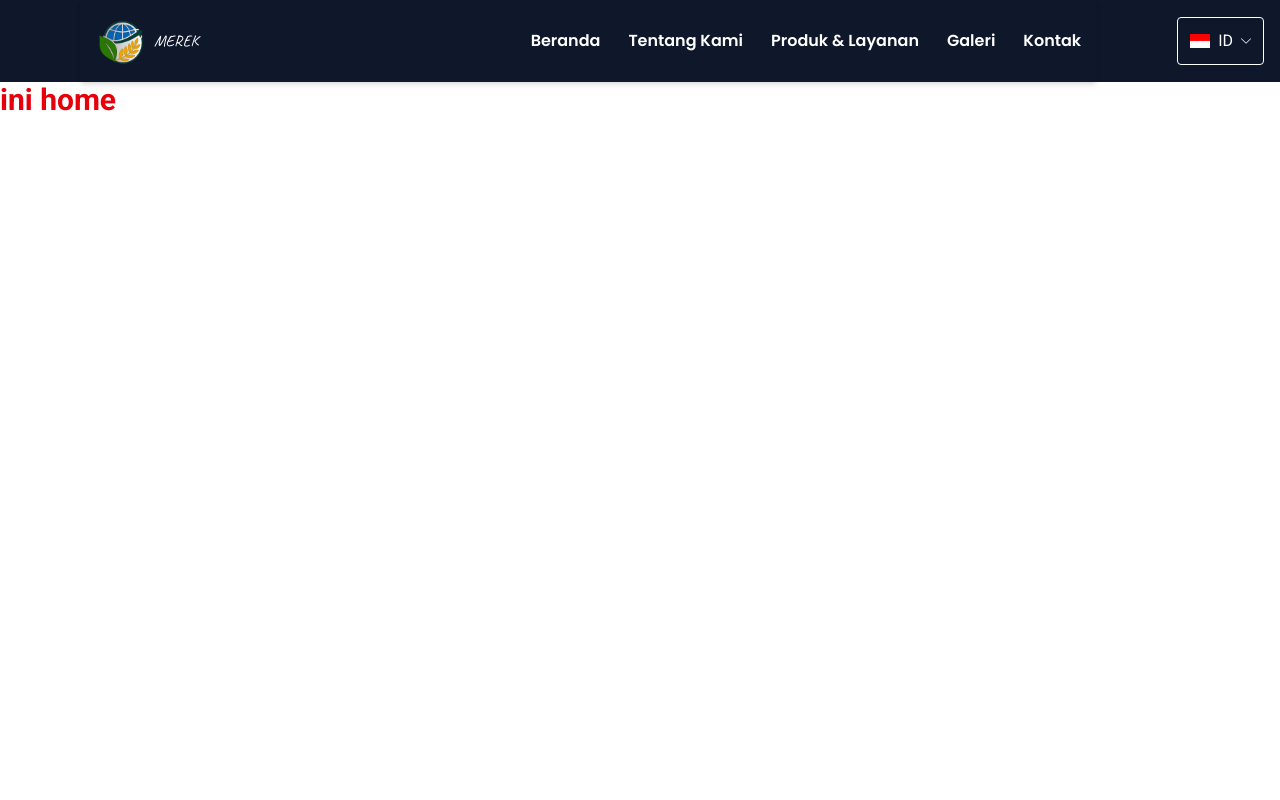
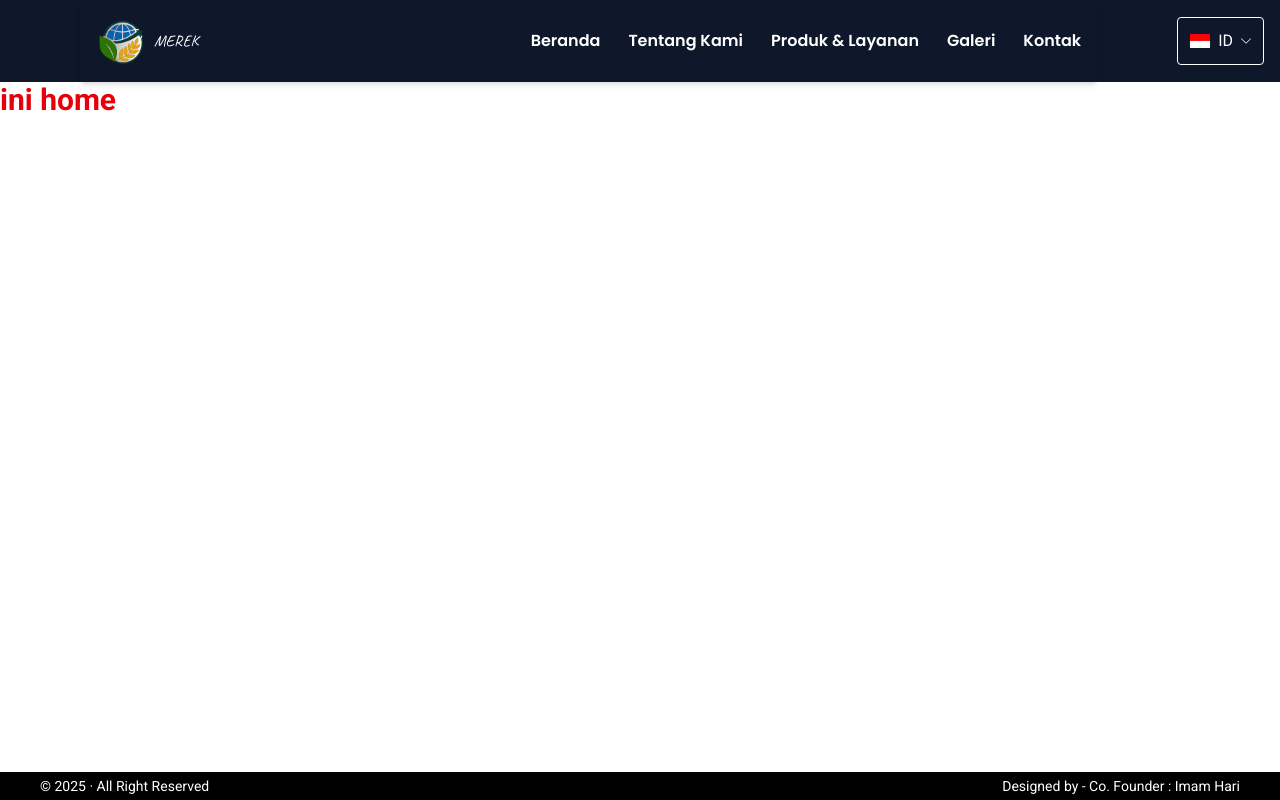
Before and after one commit to Imamhari/nusantara-bites, a Next.js app: page / in a window 1280 px wide. Built offline with nearby package versions, Linux system fonts and the light colour scheme.

Commit message:
add footer

```diff
--- a/src/app/layout.tsx
+++ b/src/app/layout.tsx
@@ -2,6 +2,7 @@ import type { Metadata } from "next";
 import { Geist, Geist_Mono } from "next/font/google";
 import "./globals.css";
 import Navbar from "@/components/Navbar";
+import Footer from "@/components/Footer";
 
 const geistSans = Geist({
   variable: "--font-geist-sans",
@@ -30,6 +31,7 @@ export default function RootLayout({
       >
         <Navbar />
         {children}
+        <Footer/>
       </body>
     </html>
   );
--- /dev/null
+++ b/src/components/Footer.tsx
@@ -0,0 +1,14 @@
+import React from 'react'
+
+function Footer() {
+  return (
+    <section className='absolute bg-black w-full bottom-0'>
+        <div className='flex flex-col lg:flex-row  items-center justify-between text-sm py-1 text-white  mx-auto max-w-[1200px]'>
+        <p>© 2025 · All Right Reserved </p>
+        <p>Designed by - Co. Founder : Imam Hari</p>
+        </div>
+    </section>
+  )
+}
+
+export default Footer
```
